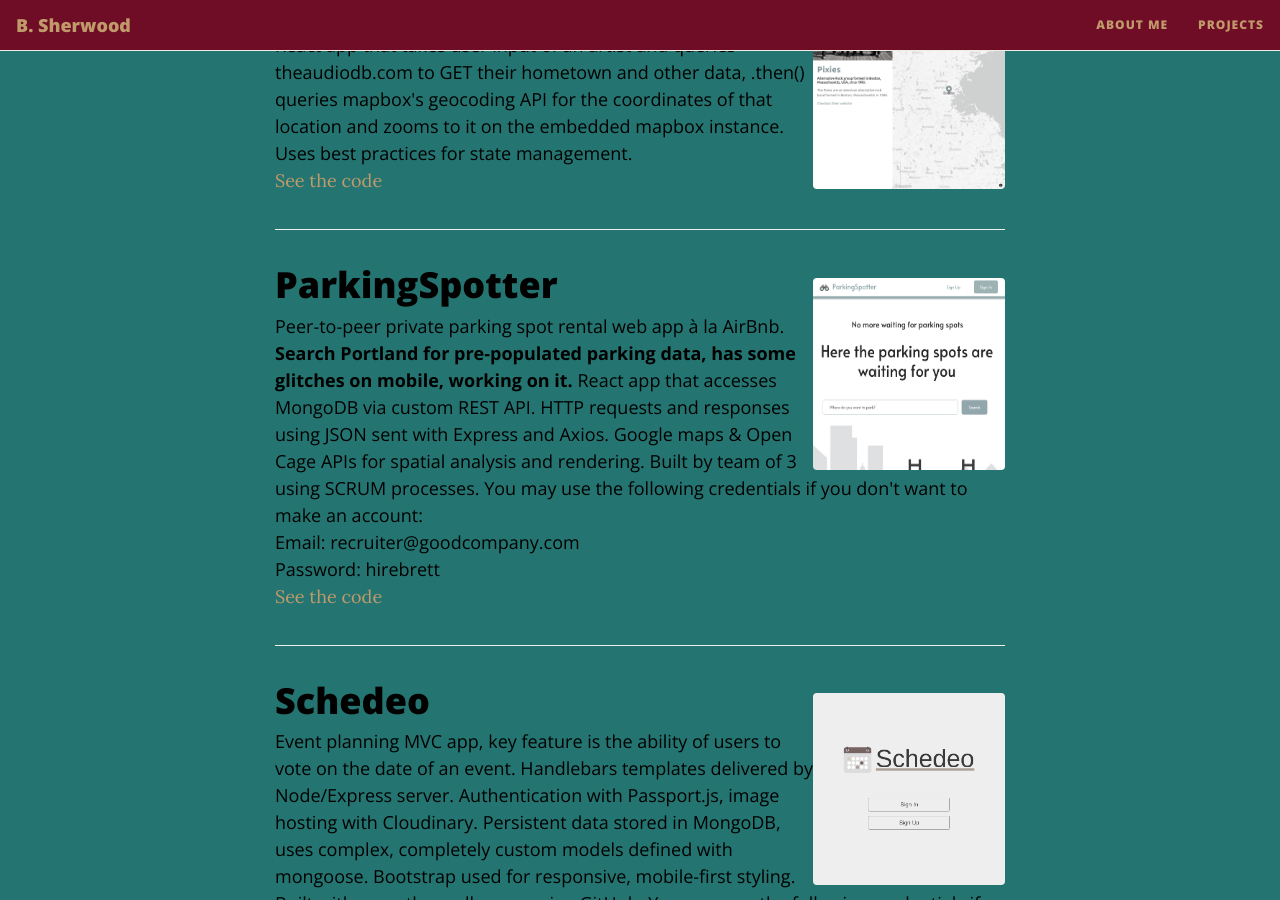
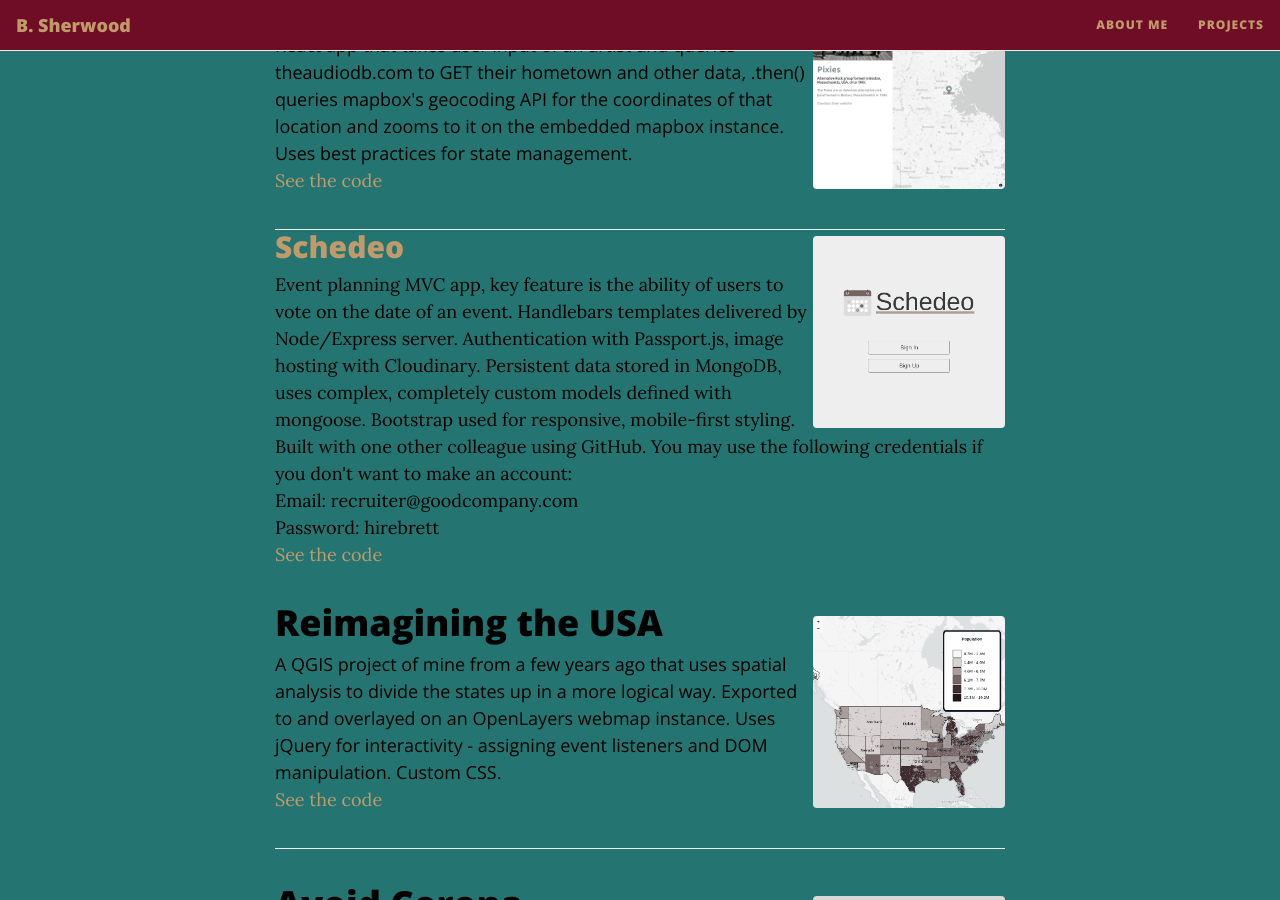
Before and after one commit to clockmakerbrett/clockmakerbrett.github.io, a Jekyll site: the page built from projects.html, in a window 1280 px wide and 900 px high, scrolled down 580 px. Built offline with Jekyll 4.4.1, drawn with Linux system fonts in a browser that asks for light colours; nearby versions of some CDN libraries.

Commit message:
commented out project that's broken

```diff
--- a/projects.html
+++ b/projects.html
@@ -36,7 +36,7 @@ subtitle: What I Can Do
       <a class="repo-link" href="https://github.com/clockmakerbrett/audiorigins" target="_blank">See the code</a>
     </div>
   </article>
-  <article class="post-preview">
+  <!-- <article class="post-preview">
     <a href="https://parkingspotter.netlify.app/" target="_blank">
       <h2 class="post-title">ParkingSpotter</h2>
     </a>
@@ -57,7 +57,7 @@ subtitle: What I Can Do
       <a class="repo-link" href="https://github.com/eloisaseabra/ParkingSpotter" target="_blank">See the code</a>
     </div>
   </article>
-  <article class="post-preview">
+  <article class="post-preview"> -->
     <a href="https://schedeo.herokuapp.com/" target="_blank">
       <h2 class="post-title">Schedeo</h2>
     </a>
```
